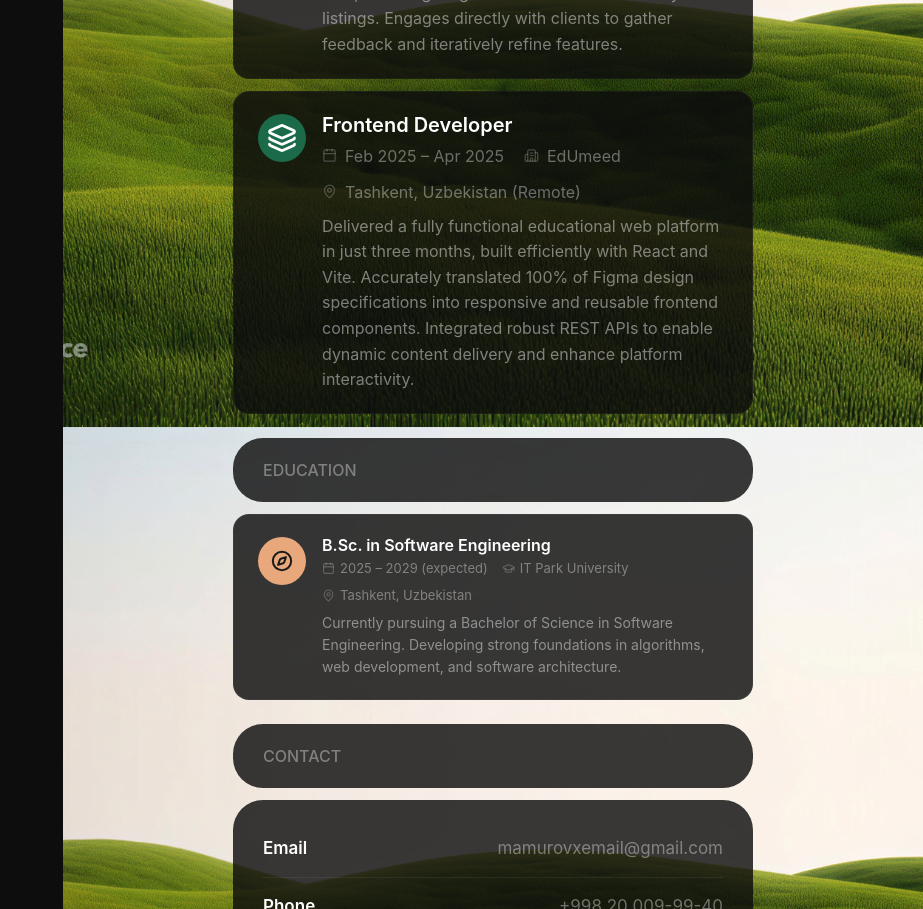
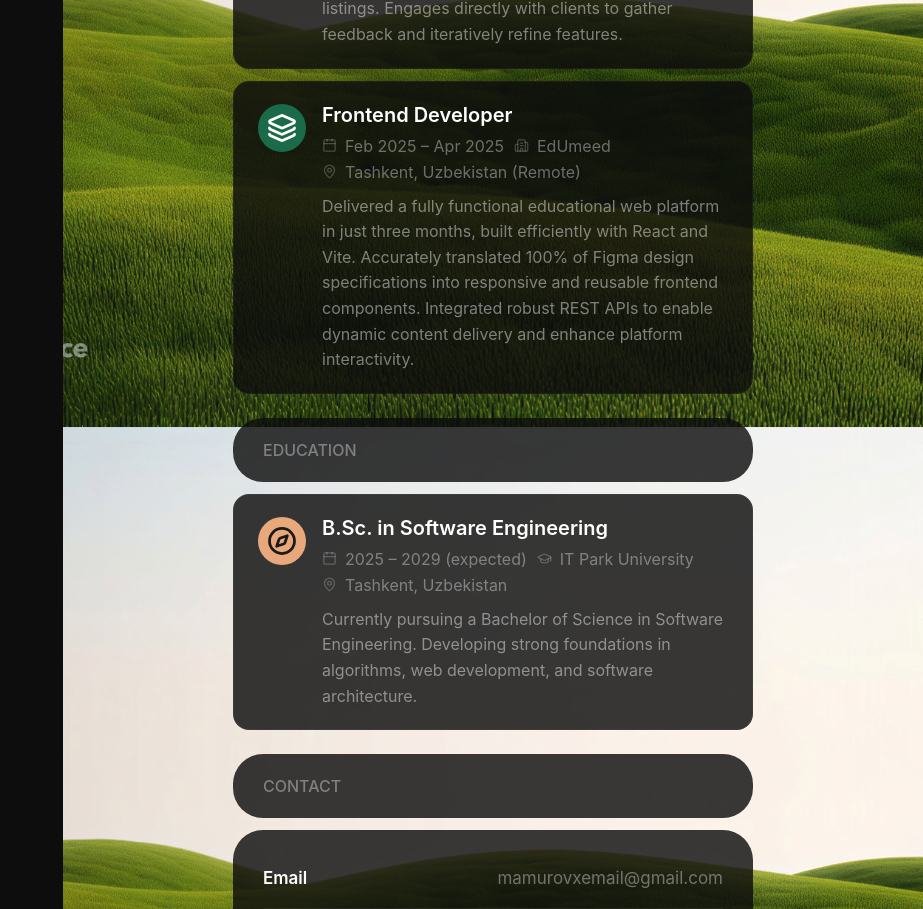
Before and after one commit to MXasan/portfolio-mcasyn, a React app: page / in a window 1280 px wide. Shown: the part 1280-2189 px from the top of the page, without its empty margins (357-1280 px from the left). Built offline with nearby package versions, Linux system fonts and the light colour scheme; the HTML template or start-up script is replaced by a standard one.

Commit message:
restlye education

```diff
--- a/src/rightSide/rightSideContact/rightSideContact.css
+++ b/src/rightSide/rightSideContact/rightSideContact.css
@@ -23,7 +23,7 @@
 .contact-row:hover .contact-value {
     color: rgba(255, 255, 255, 0.75);
     transition: 0.3s ease;
-    transform: translateX(-4px);
+    transform: translateX(-3px);
 }
 
 
@@ -52,8 +52,8 @@
 
 .contact-row {
     transition:
-        opacity 0.25s ease,
-        transform 0.25s ease;
+        opacity 0.3s ease,
+        transform 0.3s ease;
 }
 
 
--- a/src/rightSide/rightSideEducation/rightSideEducation.css
+++ b/src/rightSide/rightSideEducation/rightSideEducation.css
@@ -33,8 +33,8 @@
 }
 
 .education-logo svg {
-    width: 22px;
-    height: 22px;
+    width: 30px;
+    height: 30px;
     color: #1a1a1a;
 }
 
@@ -42,13 +42,13 @@
 .education-content {
     display: flex;
     flex-direction: column;
-    gap: 6px;
+    gap: 10px;
     flex: 1;
     min-width: 0;
 }
 
 .education-degree {
-    font-size: 16px;
+    font-size: 20px;
     font-weight: 600;
     color: #fff;
     line-height: 1.3;
@@ -58,9 +58,9 @@
 .education-meta {
     display: flex;
     align-items: center;
-    gap: 14px;
+    gap: 10px;
     flex-wrap: wrap;
-    font-size: 13px;
+    font-size: 16px;
     color: rgba(255, 255, 255, 0.38);
     line-height: 1;
 }
@@ -68,20 +68,20 @@
 .education-meta-item {
     display: flex;
     align-items: center;
-    gap: 5px;
+    gap: 8px;
     white-space: nowrap;
 }
 
 .education-meta-item svg {
-    width: 13px;
-    height: 13px;
+    width: 15px;
+    height: 15px;
     opacity: 0.6;
     flex-shrink: 0;
 }
 
 /* Description */
 .education-description {
-    font-size: 14px;
+    font-size: 16px;
     line-height: 1.6;
     color: rgba(255, 255, 255, 0.45);
     margin-top: 4px;
--- a/src/rightSide/rightSideExpereince/rightSideExpereince.css
+++ b/src/rightSide/rightSideExpereince/rightSideExpereince.css
@@ -58,7 +58,7 @@
 .experience-meta {
     display: flex;
     align-items: center;
-    gap: 20px;
+    gap: 10px;
     flex-wrap: wrap;
     font-size: 16px;
     color: rgba(255, 255, 255, 0.38);
```
